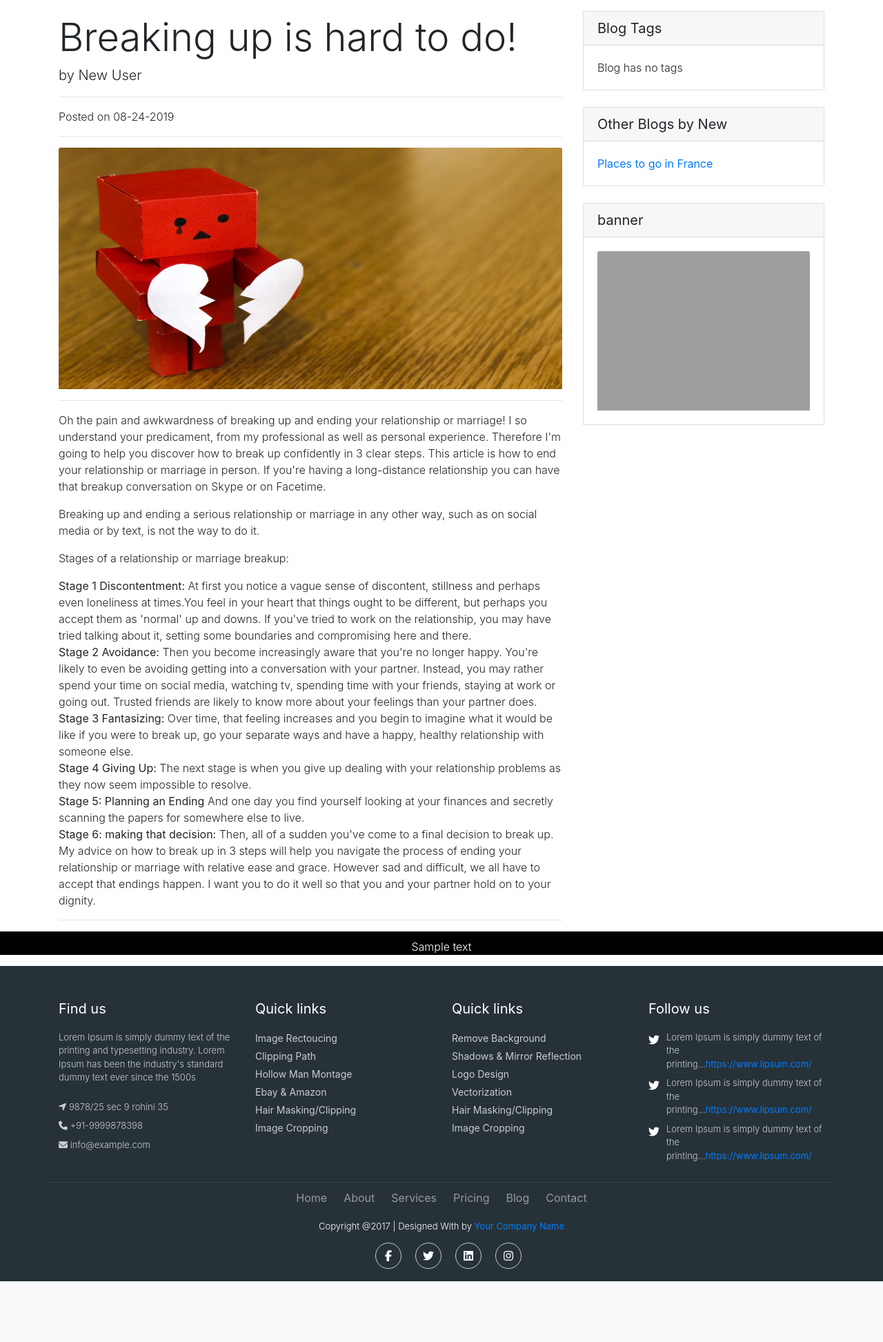
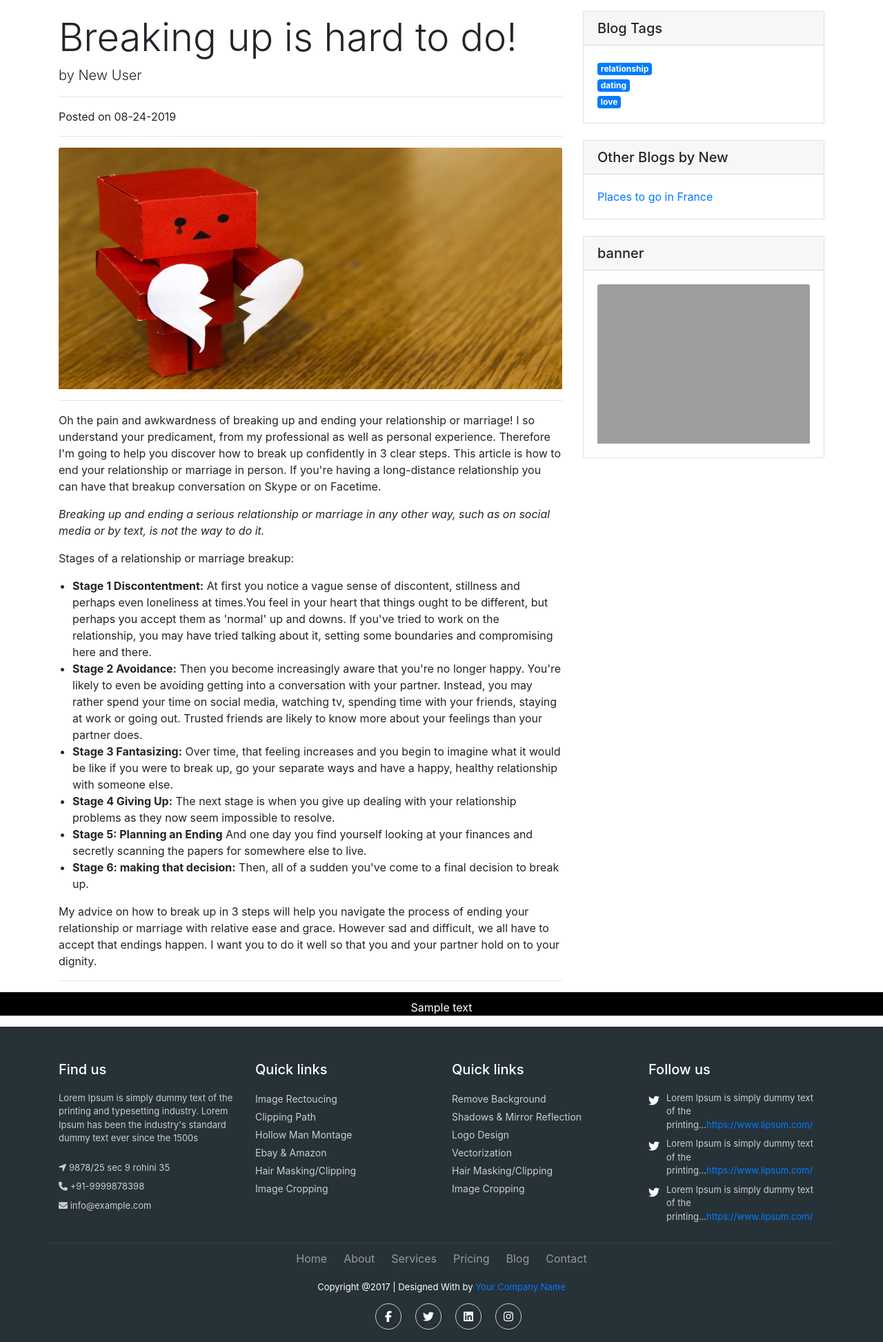
Before and after one commit to codingdojo-projects-algos-august-2019/AmandaKatrinaGroup, a Flask app: page /blogs/1 in a window 1280 px wide. Shown: the part 74-2019 px from the top of the page at 69% size. Before the commit the page ends 1931 px from the top, so only its background shows below. Run offline with Flask 2, Linux system fonts and the light colour scheme; data comes from the database, SQL or seed files in the repository; both versions use the stored data as it was after the commit; data that the repository does not hold is empty; some libraries are stand-ins or nearby versions; some web fonts are replaced; grey boxes are pictures that could not be loaded.

Commit message:
updated blog.html to make sure the CSS for the raw data shows up with the blog text added alert area

```diff
--- a/static/css/blog.css
+++ b/static/css/blog.css
@@ -2,6 +2,12 @@
 
 body {
     line-height: 1.5;
+}
+ul {
+    margin-left: 20px;
+}
+#tags {
+    margin-left: 0 !important;
 }
 #other-blogs{
     padding: 0;
@@ -53,6 +59,9 @@
     padding-left: .5rem;
     color: white;
 }
+.float-right {
+    float: right;
+}
 .logout {
     color: rgba(255,255,255,.5) !important;
     cursor: pointer;
@@ -83,7 +92,6 @@
     background-color: cornflowerblue;
     color: white;
 }
-
 .icon-alert,
 .icon-message {
     position: relative;
--- a/static/css/styles.css
+++ b/static/css/styles.css
@@ -284,17 +284,6 @@
     color: rgba(255, 255, 255, .5);
 }
 
-p,
-ul li,
-ol li {
-    font-weight: 300;
-}
-
-ul {
-    margin: 0;
-    padding: 0;
-}
-
 .kilimanjaro_bottom_header_one {
     background-color: #111;
 }
@@ -308,49 +297,17 @@
     margin: 0;
 }
 
-p,
-ul li,
-ol li {
-    font-weight: 300;
-}
-
 .kilimanjaro_bottom_header_one a {
     color: inherit;
     font-size: 14px;
-}
-
-a,
-h1,
-h2,
-h3,
-h4,
-h5,
-h6 {
-    font-weight: 400;
 }
 
 .m-top-15 {
     margin-top: 15px;
 }
 
-ul {
-    margin: 0;
-    padding: 0;
-}
-
 .kilimanjaro_widget>li {
     display: inline-block;
-}
-
-p,
-ul li,
-ol li {
-    font-weight: 300;
-}
-
-ol li,
-ul li {
-    list-style: outside none none;
 }
 
 .kilimanjaro_widget a {
@@ -361,11 +318,6 @@
     font-size: 13px;
     margin-bottom: 4px;
     padding: 7px 12px;
-}
-
-ul {
-    margin: 0;
-    padding: 0;
 }
 
 .kilimanjaro_links a {
@@ -382,10 +334,6 @@
     font-size: 13px;
 }
 
-top-15 {
-    margin-top: 15px;
-}
-
 .foo_top_header_one .kilimanjaro_part>h5 {
     color: #fff;
 }
@@ -393,26 +341,6 @@
 .kilimanjaro_part h4,
 .kilimanjaro_part h5 {
     margin-bottom: 30px;
-}
-
-.kilimanjaro_social_links>li {
-    display: inline-block;
-}
-
-p,
-ul li,
-ol li {
-    font-weight: 300;
-}
-
-.kilimanjaro_social_links a {
-    border: 1px solid #333;
-    border-radius: 6px;
-    color: #888;
-    display: inline-block;
-    font-size: 13px;
-    margin-bottom: 3px;
-    padding: 7px 12px;
 }
 
 .kilimanjaro_blog_area .kilimanjaro_date {
@@ -473,7 +401,7 @@
 .inline-style .social_links_area>a:hover {
     background-color: transparent;
     color: #27ae60;
-    border: 0px solid transparent;
+    border: 0 solid transparent;
 }
 
 .single_feature:hover .feature_text h4 {
@@ -486,15 +414,6 @@
     padding: 0 0 15px 90px;
     position: relative;
     z-index: 1;
-}
-
-.kilimanjaro_links a {
-    border-bottom: 1px solid #333;
-    color: rgba(255, 255, 255, .5);
-    display: block;
-    font-size: 13px;
-    margin-bottom: 5px;
-    padding-bottom: 10px;
 }
 
 /* --------------------------END MAIN-------------------------------- */
--- a/templates/blog.html
+++ b/templates/blog.html
@@ -9,10 +9,10 @@
     <link rel="stylesheet" href="https://stackpath.bootstrapcdn.com/bootstrap/4.3.1/css/bootstrap.min.css"
           integrity="sha384-ggOyR0iXCbMQv3Xipma34MD+dH/1fQ784/j6cY/iJTQUOhcWr7x9JvoRxT2MZw1T" crossorigin="anonymous">
     <script src="https://ajax.googleapis.com/ajax/libs/jquery/3.4.1/jquery.min.js"></script>
+    <link rel="stylesheet" href="../static/css/blog.css">
     <link rel="stylesheet" href="../static/css/styles.css">
     <script src="https://kit.fontawesome.com/cf01eb3235.js"></script>
 </head>
-
 <body>
     <nav class="navbar navbar-expand-lg navbar-dark bg-dark static-top">
         <div class="container">
@@ -47,9 +47,17 @@
             </div>
         </div>
     </nav>
-    <!-- NAVIGATION PG END -->
-    <!-- Alert Area -->
+    <!-- alerts for jinja2 -->
     <ul id="alertArea" class="list-group alerts float-right">
+      {% with messages = get_flashed_messages(with_categories=true) %}
+      {% if messages %}
+      {% for category, message in messages %}
+        <li class="alert alert-{{category}}" role="alert">{{message}}
+          <i class="fas fa-times float-right icon-alert"></i>
+        </li>
+      {% endfor %}
+      {% endif %}
+      {% endwith %}
     </ul>
 
     <!-- Page Content -->
@@ -90,7 +98,7 @@
                 <hr>
 
                 <!-- Post Content -->
-                <p id="contentStr">{{ blog.content | safe}}</p>
+                <p id="blogContent">{{ blog.content | safe}}</p>
 
                 <hr>
 
@@ -130,13 +138,13 @@
                     <div class="card-body">
                         <div class="row">
                             <div class="col-lg-6">
-                                <ul class="list-unstyled mb-0">
-                                    {%  for tag in blog.tags_for_blog %}
+                                <ul id="tags" class="list-unstyled mb-0">
+                                    {%  for tag in blog.blog_has_tags %}
                                   <li>
-                                    <span class="badge badge-primary">{{ tag.text }}</span>
+                                    <span class="badge badge-primary">{{ tag.tag.text }}</span>
                                   </li>
                                   {% endfor %}
-                                {%  if blog.tags_for_blog | length == 0 %}
+                                {%  if blog.blog_has_tags | length == 0 %}
                                 <li>Blog has no tags</li>
                                 {% endif %}
                                 </ul>
@@ -150,12 +158,16 @@
                 <div class="card my-4">
                     <h5 class="card-header">Other Blogs by {{ blog.user.first_name }}</h5>
                     <div class="card-body">
-                    <ul>
+                    <ul id="other-blogs">
                       {%  for other in blog.user.user_blogs %}
                         {%  if other.id != blog.id %}
                           <li><a href="/blogs/{{ other.id }}">{{ other.title }}</a></li>
                       {%  endif %}
                       {%  endfor %}
+                    {%  if blog.user.user_blogs == 1 %}
+                      <li>User has no other blogs</li>
+                    {%  endif %}
+
                     </ul>
 
                     </div>
--- a/templates/index.html
+++ b/templates/index.html
@@ -45,7 +45,7 @@
       </div>
     </nav>
     <!-- alerts for jinja2 -->
-    <ul class="list-group alerts float-right">
+    <ul id="alertArea" class="list-group alerts float-right">
       {% with messages = get_flashed_messages(with_categories=true) %}
       {% if messages %}
       {% for category, message in messages %}
```
Also changed, not shown: templates/create_blog.html (+12 -0 lines), templates/edit_blog.html (+12 -0 lines), templates/land.html (+11 -5 lines), group_project.db, static/img/blogs/2_france.jpeg (added).
